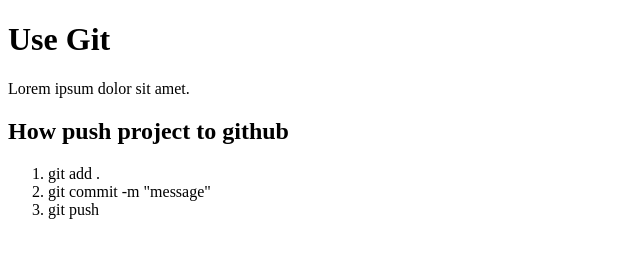
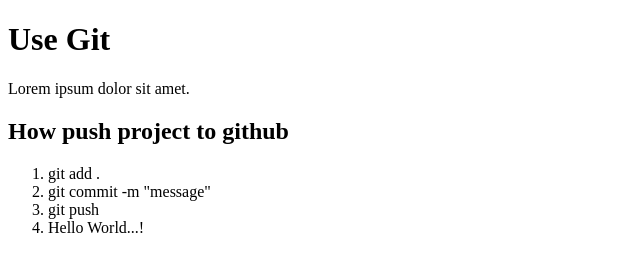
Before and after one commit to sreypheasin/web26-repo, a plain HTML site: page index.html in a window 1280 px wide. Shown: the whole page, without its empty margins (0-640 px from the left). Drawn offline with Linux system fonts and the light colour scheme.

Commit message:
I'm add li

```diff
--- a/index.html
+++ b/index.html
@@ -14,6 +14,7 @@
         <li>git add .</li>
         <li>git commit -m "message"</li>
         <li>git push</li>
+        <li>Hello World...!</li>
       </ol>
     </main>
   </body>
```
